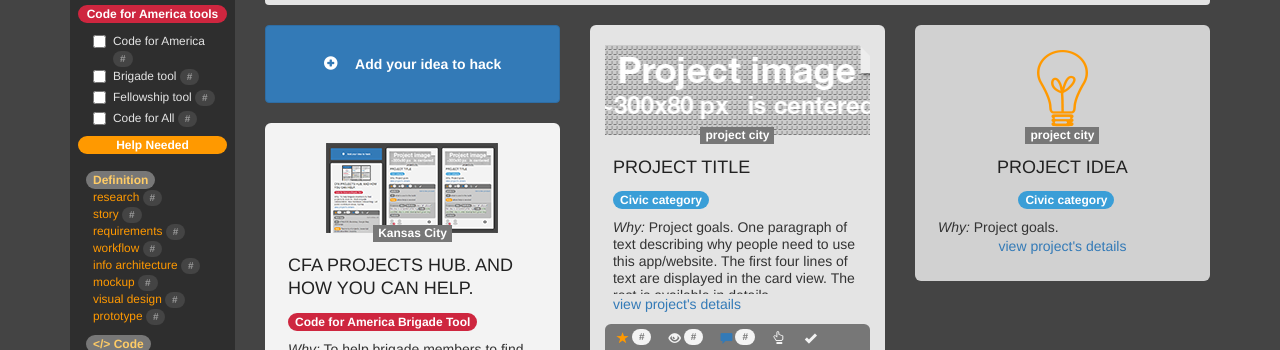
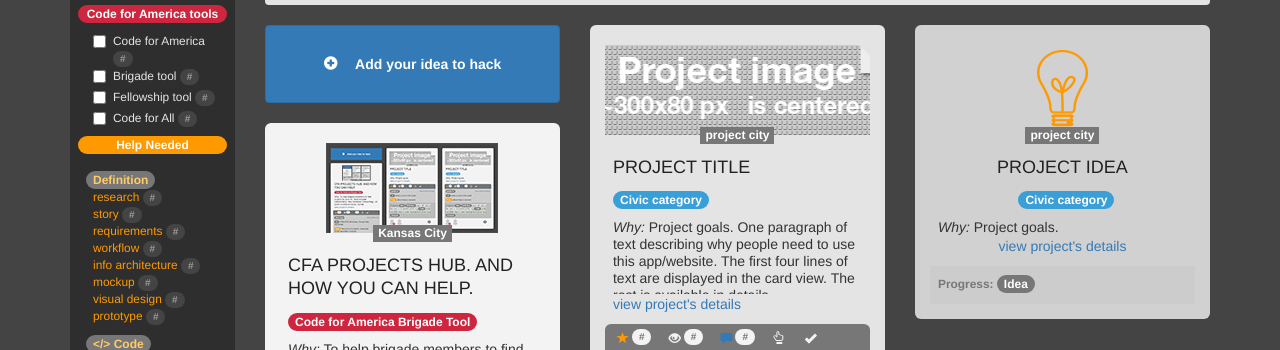
Before and after one commit to zmon/Code-for-America-Projects-Hub, a plain HTML site: page prototype/CfAprojectsHub.htm in a window 1280 px wide. Shown: the part 435-785 px from the top of the page. Drawn offline with Linux system fonts and the light colour scheme.

Commit message:
Added Progress section to Idea card

```diff
--- a/prototype/CfAprojectsHub.htm
+++ b/prototype/CfAprojectsHub.htm
@@ -357,6 +357,16 @@
             <p class="OK-project-goals"><em>Why:</em> Project goals.
             </p>
             <p class="OK-link-view-project"><a href="#">view project's details</a></p>
+<!-- project progress -->
+            <section class="OK-project-data small">
+              <p class="OK-project-progress text-left" title="Project progress">
+              <span class="OK-project-progress-title">Progress:</span>
+                <span class="OK-tag bg-gray">Idea</span>
+              </p>
+<!-- project on hold banner (hidden for active projects -->
+<!--  <p class="OK-project-onhold-message">On Hold<br>
+Reason: ...</p>  -->
+            </section>
           </article>
       </div>
 <!--/row-->
```
